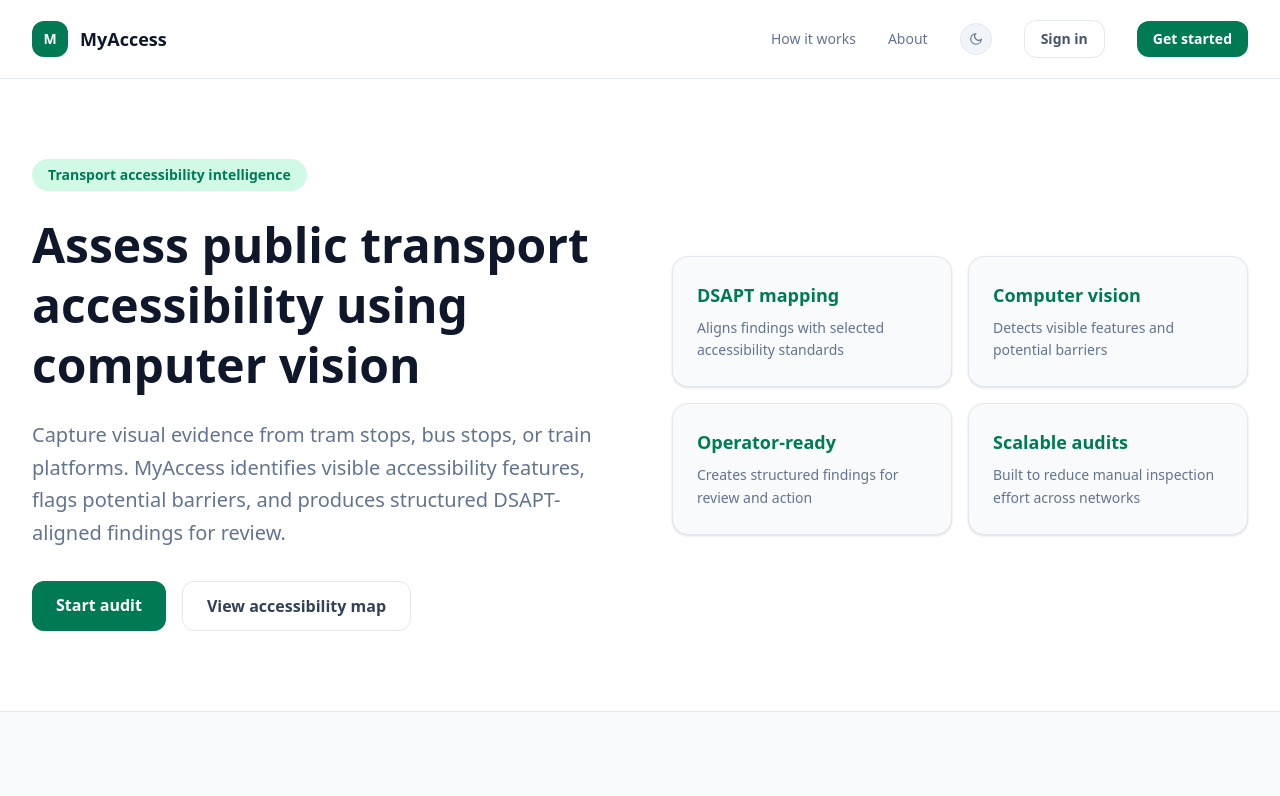
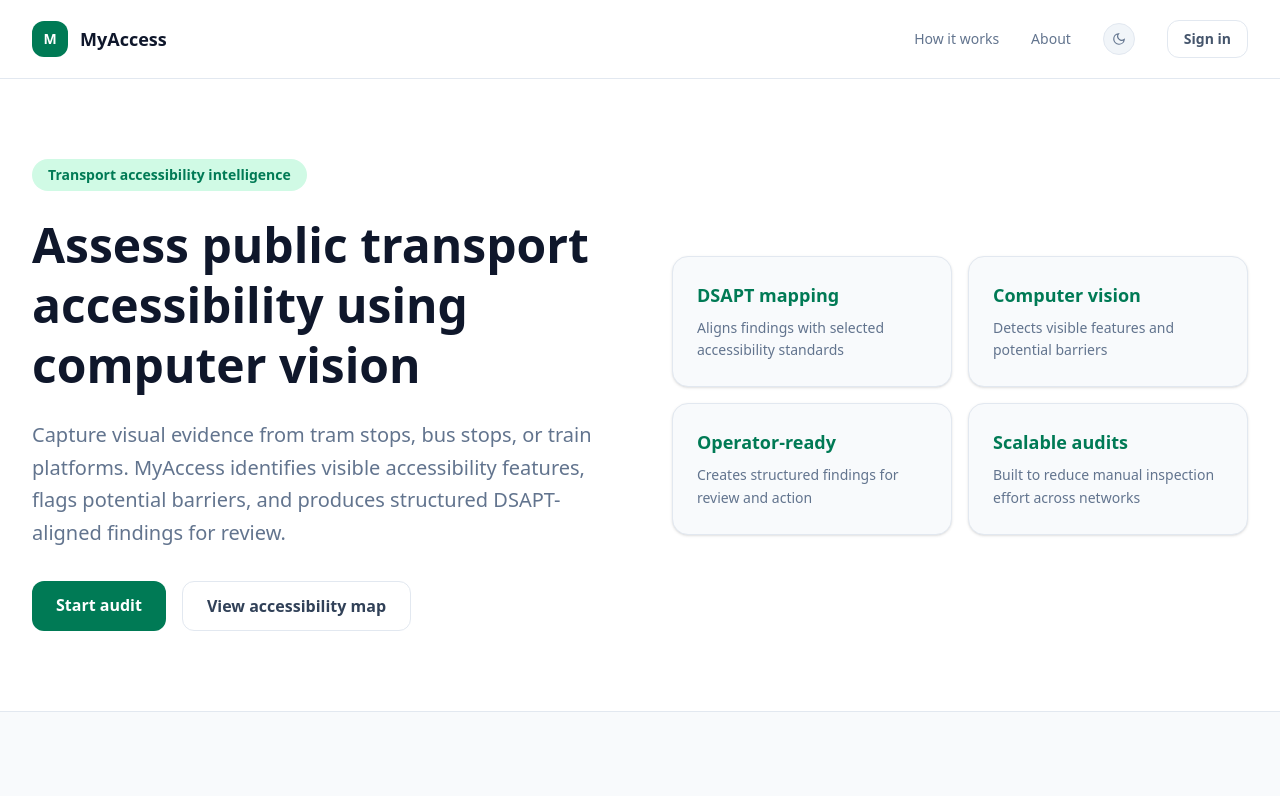
Before and after one commit to Akshaddd/capstone_cvaa, a Next.js app in the folder frontend/: page /d-landing in a window 1280 px wide. Shown: the top 796 px of the page. Built offline with nearby package versions, Linux system fonts and the light colour scheme.

Commit message:
remove get started button

```diff
--- a/frontend/app/d-landing/page.tsx
+++ b/frontend/app/d-landing/page.tsx
@@ -30,9 +30,6 @@ export default function DesktopLandingPage() {
           <ThemeToggle />
           <a href="/d-login" className="text-sm font-semibold text-slate-600 dark:text-slate-300 border border-slate-200 dark:border-slate-700 px-4 py-2 rounded-xl hover:bg-slate-50 dark:hover:bg-slate-800">
             Sign in
-          </a>
-          <a href="/d-register" className="text-sm font-semibold bg-emerald-700 text-white px-4 py-2 rounded-xl hover:bg-emerald-800">
-            Get started
           </a>
         </nav>
       </header>
```
